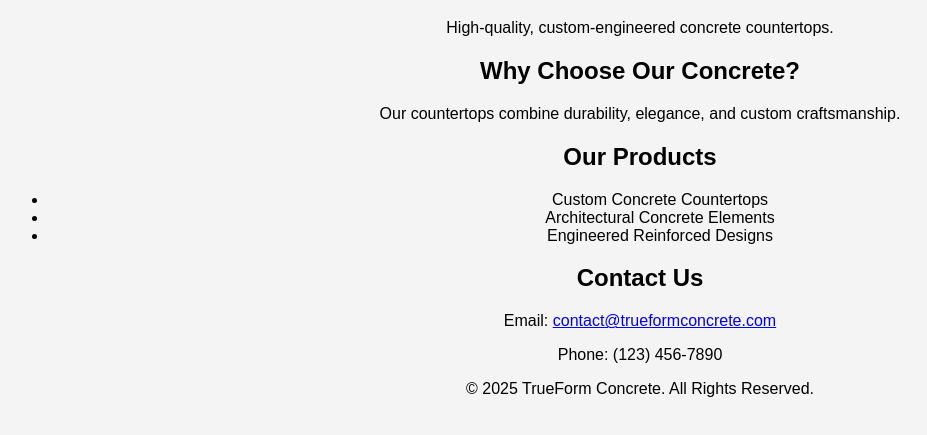
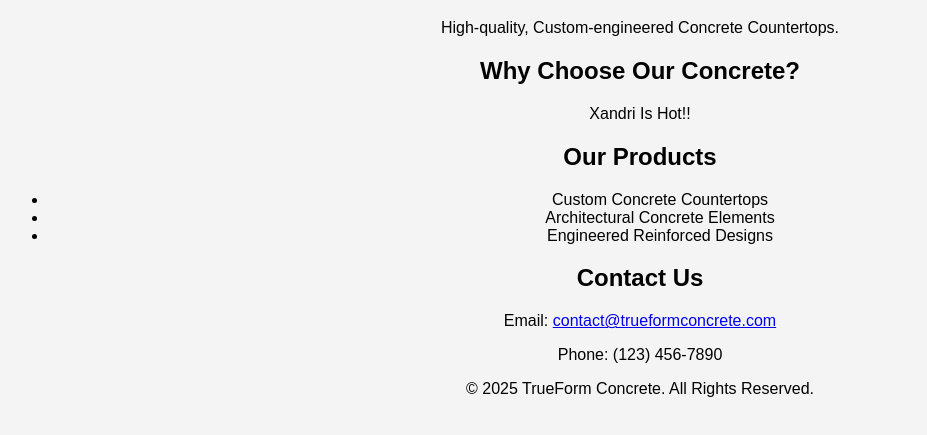
Before and after one commit to TrueForm-Design/TrueForm.github.io, a plain HTML site: page index.html in a window 1280 px wide. Shown: the part 61-496 px from the top of the page, without its empty margins (0-927 px from the left). Drawn offline with Linux system fonts and the light colour scheme.

Commit message:
Updated index.html

```diff
--- a/index.html
+++ b/index.html
@@ -9,12 +9,12 @@
 <body>
     <header>
         <h1>Welcome to TrueForm Concrete</h1>
-        <p>High-quality, custom-engineered concrete countertops.</p>
+        <p>High-quality, Custom-engineered Concrete Countertops.</p>
     </header>
 
     <section id="about">
         <h2>Why Choose Our Concrete?</h2>
-        <p>Our countertops combine durability, elegance, and custom craftsmanship.</p>
+        <p>Xandri Is Hot!!</p>
     </section>
 
     <section id="products">
```
